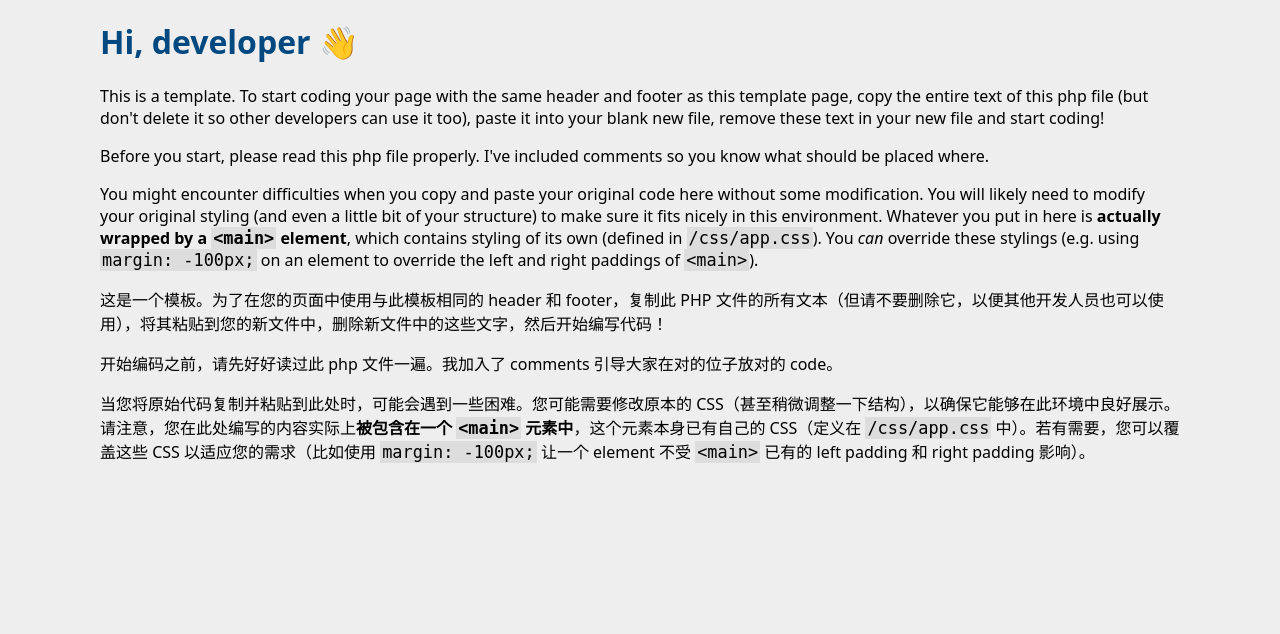
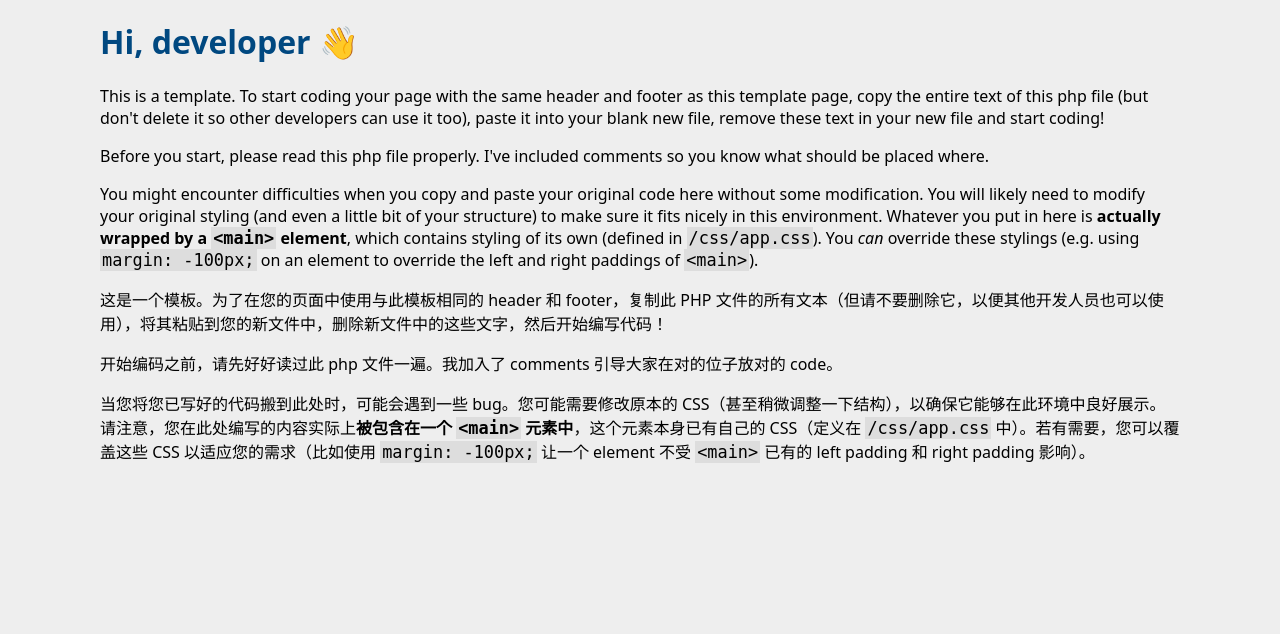
Before and after one commit to muliang0711/web_based_assignment, a PHP site: page /pages/template/template.php in a window 1280 px wide. Shown: the part 83-717 px from the top of the page. Run offline with PHP 8.4, Linux system fonts and the light colour scheme.

Commit message:
Minor: edit text

```diff
--- a/pages/template/template.php
+++ b/pages/template/template.php
@@ -25,7 +25,7 @@ include '../../_head.php';
 <p>You might encounter difficulties when you copy and paste your original code here without some modification. You will likely need to modify your original styling (and even a little bit of your structure) to make sure it fits nicely in this environment. Whatever you put in here is <b>actually wrapped by a <code>&lt;main&gt;</code> element</b>, which contains styling of its own (defined in <code>/css/app.css</code>). You <i>can</i> override these stylings (e.g. using <code>margin: -100px;</code> on an element to override the left and right paddings of <code>&lt;main&gt;</code>).</i></p>
 <p>这是一个模板。为了在您的页面中使用与此模板相同的 header 和 footer，复制此 PHP 文件的所有文本（但请不要删除它，以便其他开发人员也可以使用），将其粘贴到您的新文件中，删除新文件中的这些文字，然后开始编写代码！</p>
 <p>开始编码之前，请先好好读过此 php 文件一遍。我加入了 comments 引导大家在对的位子放对的 code。</p>
-<p>当您将原始代码复制并粘贴到此处时，可能会遇到一些困难。您可能需要修改原本的 CSS（甚至稍微调整一下结构），以确保它能够在此环境中良好展示。请注意，您在此处编写的内容实际上<b>被包含在一个 <code>&lt;main&gt;</code> 元素中</b>，这个元素本身已有自己的 CSS（定义在 <code>/css/app.css</code> 中）。若有需要，您可以覆盖这些 CSS 以适应您的需求（比如使用 <code>margin: -100px;</code> 让一个 element 不受 <code>&lt;main&gt;</code> 已有的 left padding 和 right padding 影响）。</p>
+<p>当您将您已写好的代码搬到此处时，可能会遇到一些 bug。您可能需要修改原本的 CSS（甚至稍微调整一下结构），以确保它能够在此环境中良好展示。请注意，您在此处编写的内容实际上<b>被包含在一个 <code>&lt;main&gt;</code> 元素中</b>，这个元素本身已有自己的 CSS（定义在 <code>/css/app.css</code> 中）。若有需要，您可以覆盖这些 CSS 以适应您的需求（比如使用 <code>margin: -100px;</code> 让一个 element 不受 <code>&lt;main&gt;</code> 已有的 left padding 和 right padding 影响）。</p>
 
 <!-- Your main content ends here -->
 
```
